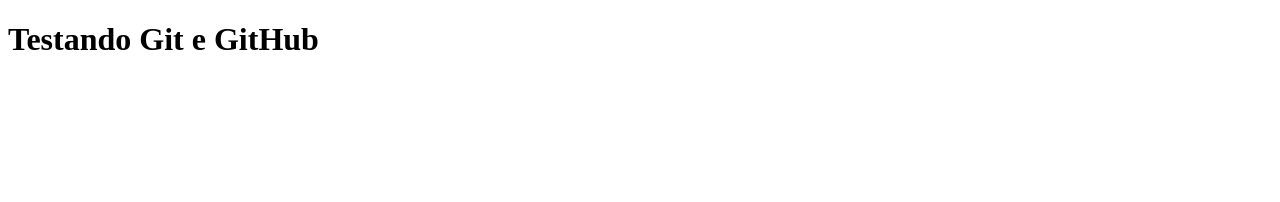
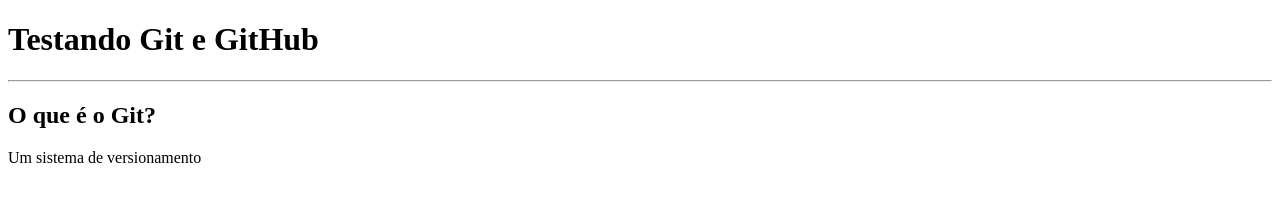
Before and after one commit to Devregi/exemplo, a plain HTML site: page index.html in a window 1280 px wide. Drawn offline with Linux system fonts and the light colour scheme.

Commit message:
Adição de conceito Git e descrição
H2 + 1 parágrafo

```diff
--- a/index.html
+++ b/index.html
@@ -3,9 +3,14 @@
 <head>
     <meta charset="UTF-8">
     <title>Git e GitHub</title>
+
 </head>
 <body>
  <h1>Testando Git e GitHub</h1>
+ <hr>
+ <h2>O que é o Git?</h2>
+ <p>Um sistema de versionamento</p>
+
 </body>
 
 </html>
```
